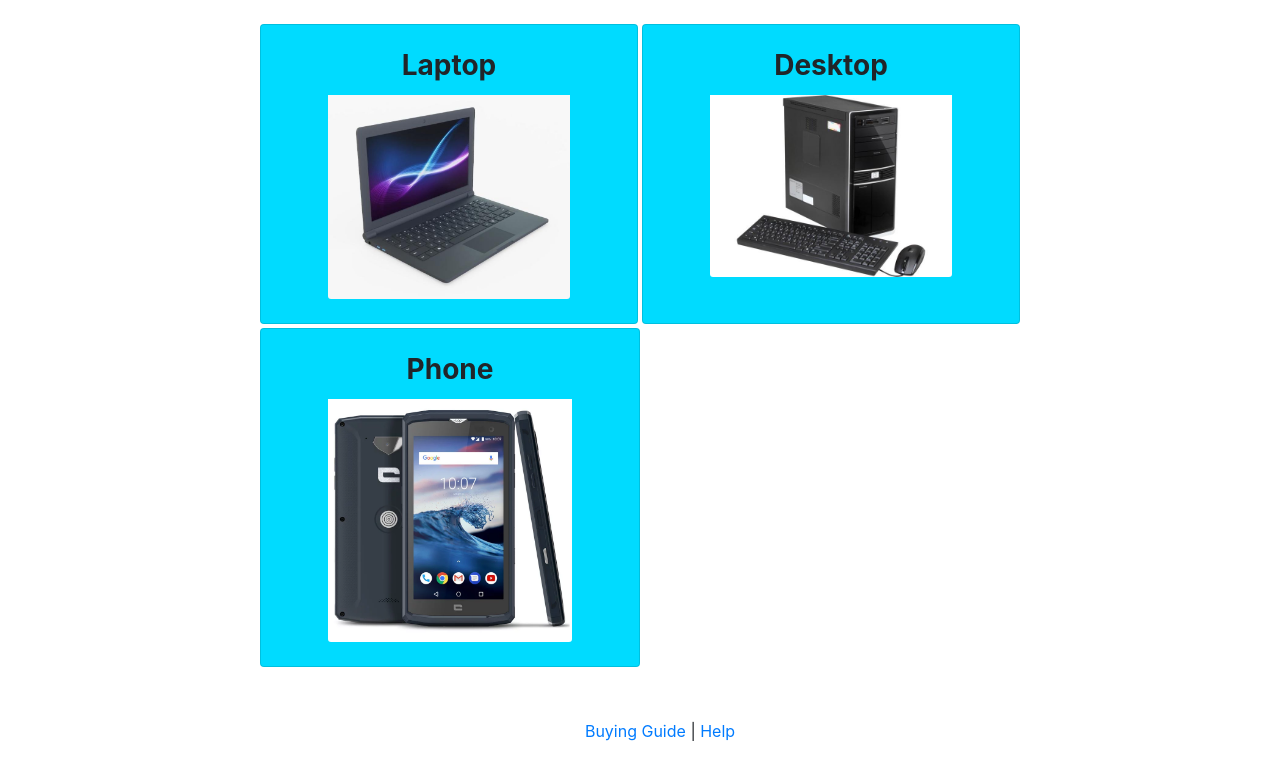
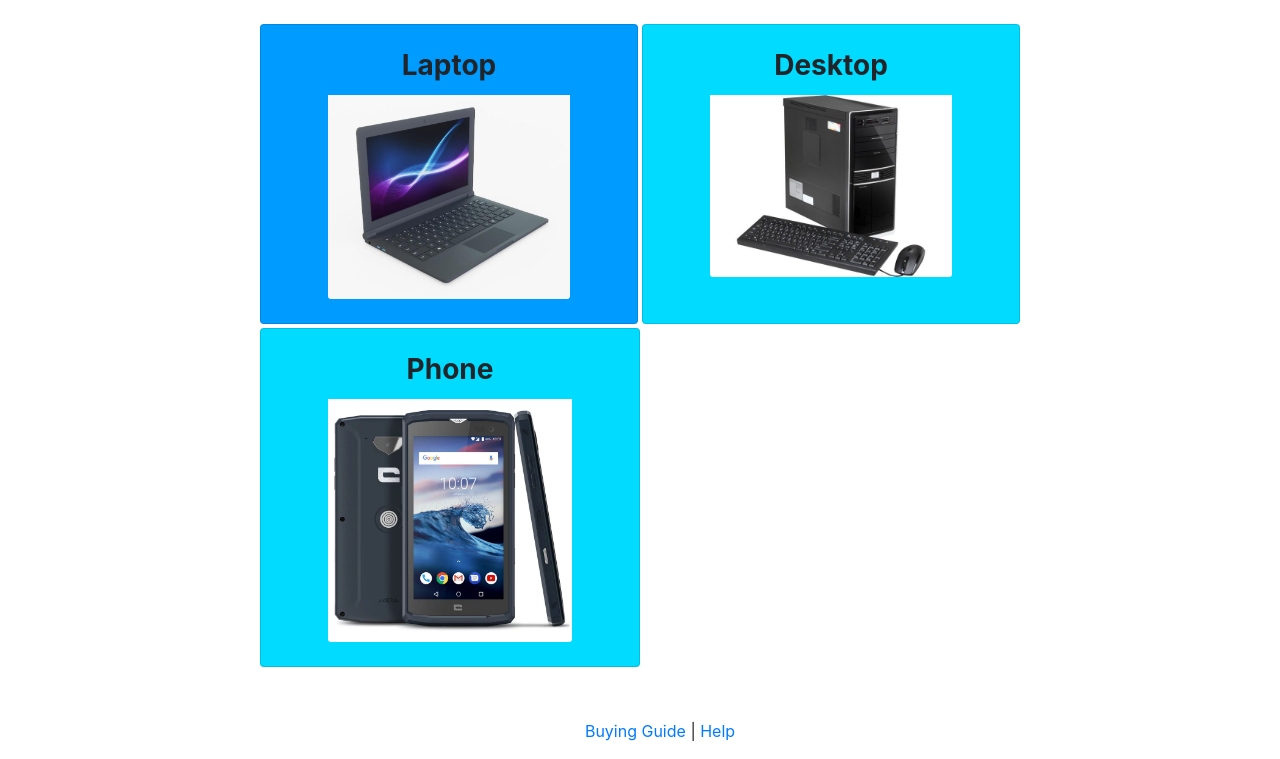
Before and after one commit to FOSSforlife/Techxpert, a website: page public/index.html in a window 1280 px wide. In both pictures the pointer is over the element "Laptop". Shown: the part 182-941 px from the top of the page. Drawn offline with nearby package versions, Linux system fonts and the light colour scheme.

Commit message:
added hover color to first page for consistency

```diff
--- a/public/css/style.css
+++ b/public/css/style.css
@@ -2,6 +2,10 @@
 
 .card-question {
   background-color: #009bff;
+}
+
+.py-4:hover {
+  background-color: #009bff
 }
 
 .card-question .card-title {
```
Also changed, not shown: 2 other files.
